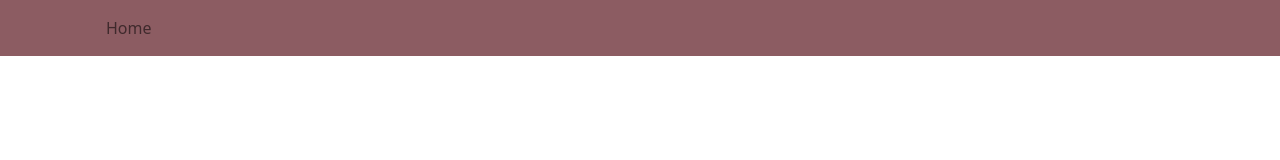
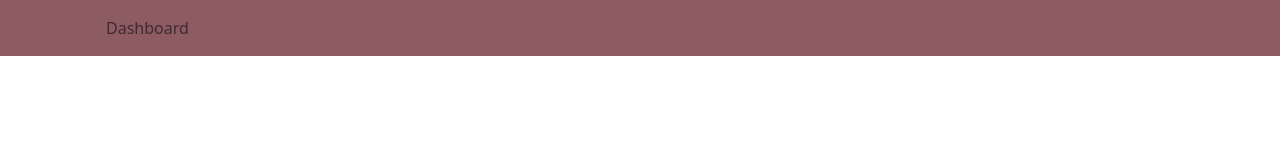
Before and after one commit to CSTech95/rm_app, a React (Create React App) app: page / in a window 1280 px wide. Shown: the top 160 px of the page. Built offline with nearby package versions, Linux system fonts and the light colour scheme.

Commit message:
Header adjustments

```diff
--- a/src/features/Header/Header.tsx
+++ b/src/features/Header/Header.tsx
@@ -25,7 +25,7 @@
     <Navbar.Toggle aria-controls="basic-navbar-nav" />
     <Navbar.Collapse id="basic-navbar-nav">
       <Nav className="me-auto">
-        <Nav.Link href="#home">Home</Nav.Link>
+        <Nav.Link href="#home">Dashboard</Nav.Link>
         {/* <Nav.Link href="#link">Link</Nav.Link>
         <NavDropdown title="Dropdown" id="basic-nav-dropdown">
           <NavDropdown.Item href="#action/3.1">Action</NavDropdown.Item>
```
